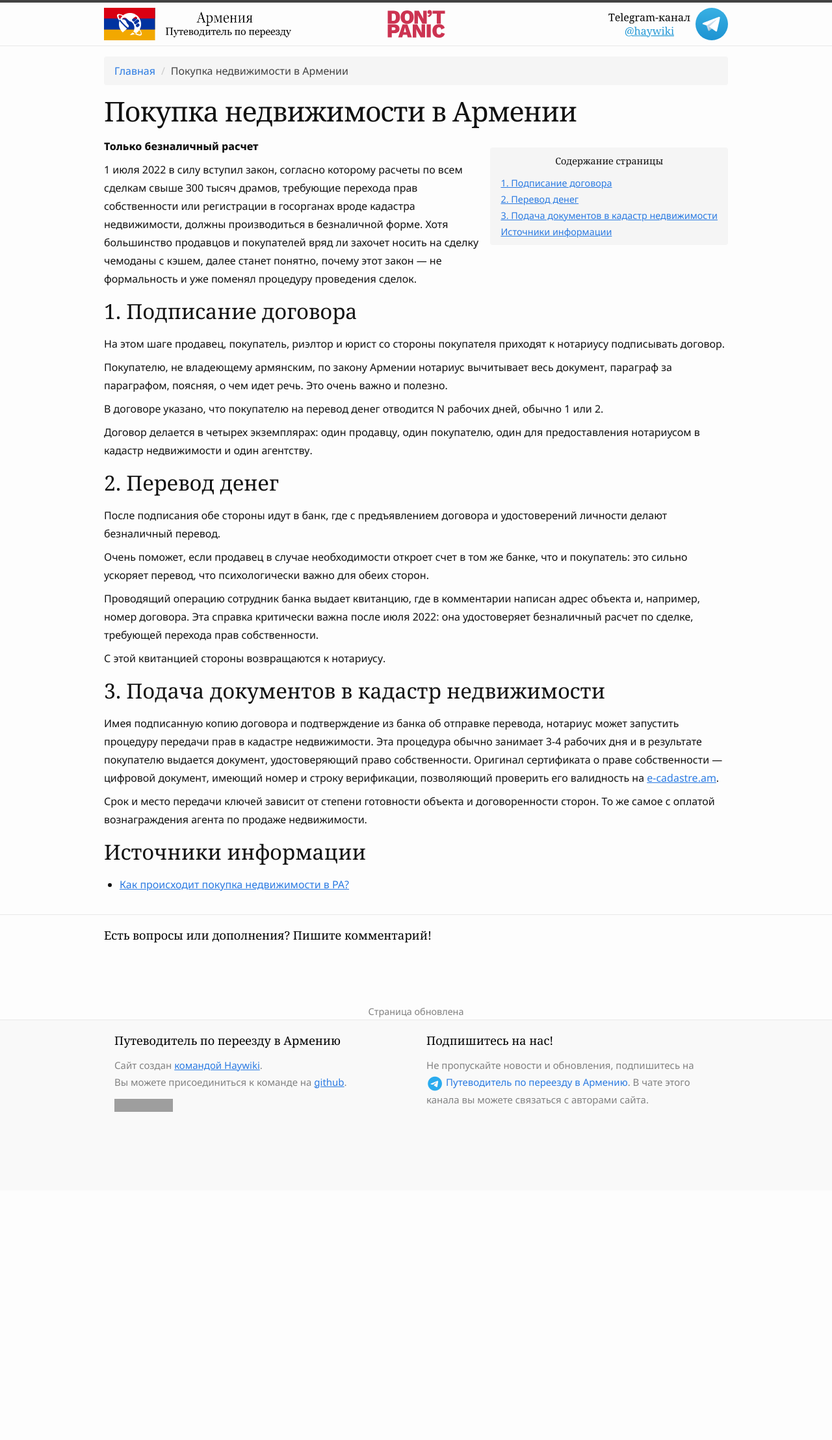
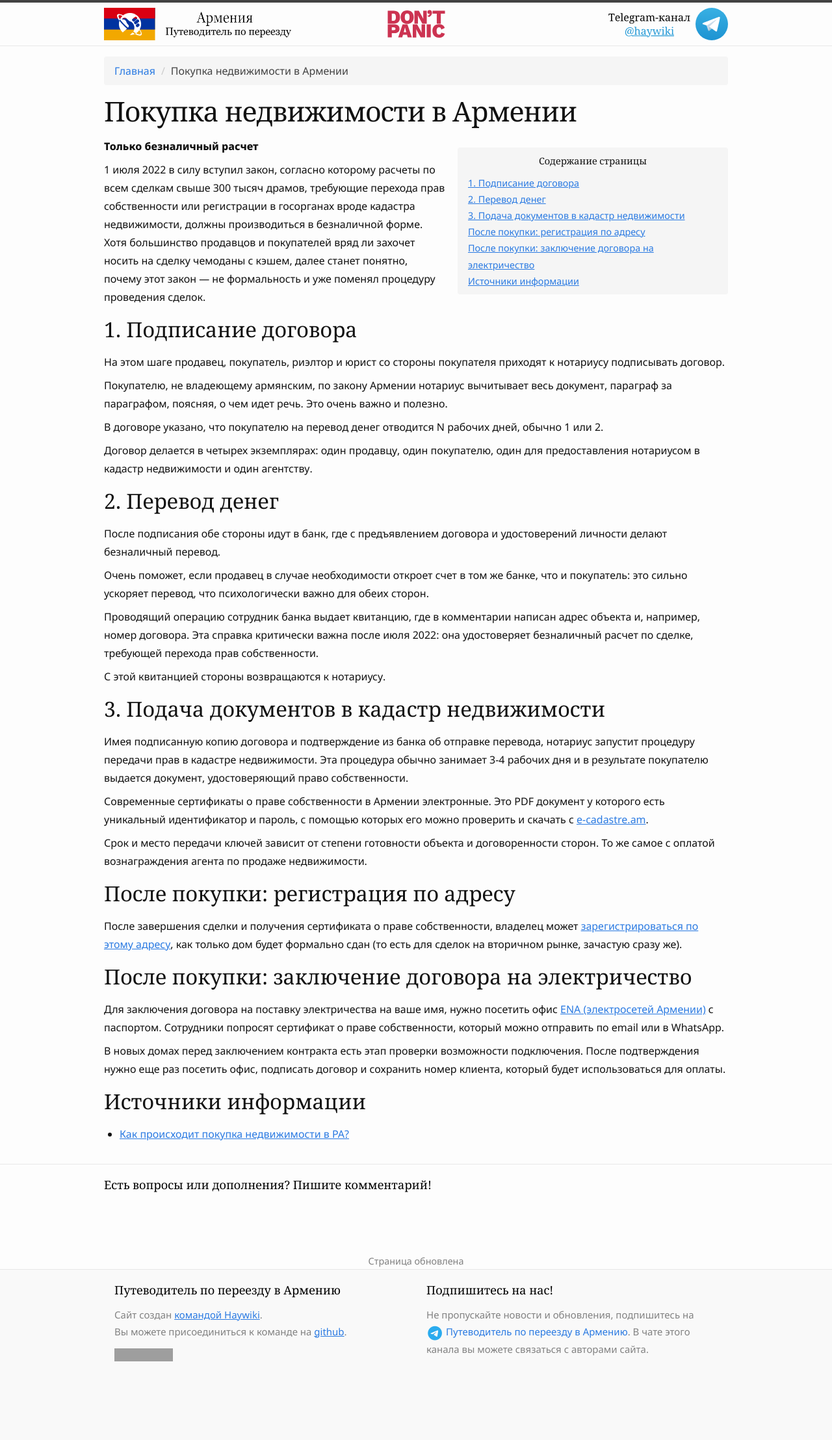
Before and after one commit to haywiki/haywiki.github.io, a Jekyll site: the page built from life/buying-home.md, in a window 1280 px wide. Shown: the whole page at 65% size. Built offline with Jekyll 4.4.1, drawn with Linux system fonts in a browser that asks for light colours; nearby versions of some CDN libraries; a script that is not in the unit is left out; before the commit the page ends 1832 px from its top, so only the background shows below that; grey boxes are pictures that could not be loaded.

Commit message:
обновлена покупка недвижимости

```diff
--- a/_sass/_layout/main.scss
+++ b/_sass/_layout/main.scss
@@ -85,9 +85,9 @@
   text-align: center;
 
   .btn-shortcut {
-    width: 350px;
-    @media #{$breakpoint-sm-up} { width: 270px; }
-    @media #{$breakpoint-md-up} { width: 270px; }
-    @media #{$breakpoint-xl-up} { width: 270px; }
+    display: block;
+    @media #{$breakpoint-sm-up} { display: inline-block; width: 270px; }
+    @media #{$breakpoint-md-up} { display: inline-block; width: 270px; }
+    @media #{$breakpoint-xl-up} { display: inline-block; width: 270px; }
   }
 }
--- a/life/buying-home.md
+++ b/life/buying-home.md
@@ -14,8 +14,7 @@ layout: page
 
 На этом шаге продавец, покупатель, риэлтор и юрист со стороны покупателя приходят к нотариусу подписывать договор.
 
-Покупателю, не владеющему армянским, по закону Армении нотариус вычитывает весь документ, параграф за параграфом,
-поясняя, о чем идет речь. Это очень важно и полезно.
+Покупателю, не владеющему армянским, по закону Армении нотариус вычитывает весь документ, параграф за параграфом, поясняя, о чем идет речь. Это очень важно и полезно.
 
 В договоре указано, что покупателю на перевод денег отводится N рабочих дней, обычно 1 или 2.
 
@@ -25,8 +24,7 @@ layout: page
 
 После подписания обе стороны идут в банк, где с предъявлением договора и удостоверений личности делают безналичный перевод.
 
-Очень поможет, если продавец в случае необходимости откроет счет в том же банке, что и покупатель: это сильно ускоряет
-перевод, что психологически важно для обеих сторон.
+Очень поможет, если продавец в случае необходимости откроет счет в том же банке, что и покупатель: это сильно ускоряет перевод, что психологически важно для обеих сторон.
 
 Проводящий операцию сотрудник банка выдает квитанцию, где в комментарии написан адрес объекта и, например, номер договора.
 Эта справка критически важна после июля 2022: она удостоверяет безналичный расчет по сделке, требующей перехода прав собственности.
@@ -35,13 +33,23 @@ layout: page
 
 ## 3. Подача документов в кадастр недвижимости
 
-Имея подписанную копию договора и подтверждение из банка об отправке перевода, нотариус может запустить процедуру
+Имея подписанную копию договора и подтверждение из банка об отправке перевода, нотариус запустит процедуру
 передачи прав в кадастре недвижимости. Эта процедура обычно занимает 3-4 рабочих дня и в результате покупателю выдается
-документ, удостоверяющий право собственности. Оригинал сертификата о праве собственности — цифровой документ,
-имеющий номер и строку верификации, позволяющий проверить его валидность на [e-cadastre.am](https://e-cadastre.am).
+документ, удостоверяющий право собственности.
 
-Срок и место передачи ключей зависит от степени готовности объекта и договоренности сторон. То же самое с оплатой
-вознаграждения агента по продаже недвижимости.
+Современные сертификаты о праве собственности в Армении электронные. Это PDF документ у которого есть уникальный идентификатор и пароль, с помощью которых его можно проверить и скачать с [e-cadastre.am](https://www.e-cadastre.am/ru/application/docview).
+
+Срок и место передачи ключей зависит от степени готовности объекта и договоренности сторон. То же самое с оплатой вознаграждения агента по продаже недвижимости.
+
+## После покупки: регистрация по адресу
+
+После завершения сделки и получения сертификата о праве собственности, владелец может [зарегистрироваться по этому адресу](../documents/registration.md), как только дом будет формально сдан (то есть для сделок на вторичном рынке, зачастую сразу же).
+
+## После покупки: заключение договора на электричество
+
+Для заключения договора на поставку электричества на ваше имя, нужно посетить офис [ENA (электросетей Армении)](https://www.ena.am/index.aspx?lang=3) с паспортом. Сотрудники попросят сертификат о праве собственности, который можно отправить по email или в WhatsApp.
+
+В новых домах перед заключением контракта есть этап проверки возможности подключения. После подтверждения нужно еще раз посетить офис, подписать договор и сохранить номер клиента, который будет использоваться для оплаты.
 
 ## Источники информации
 
```
